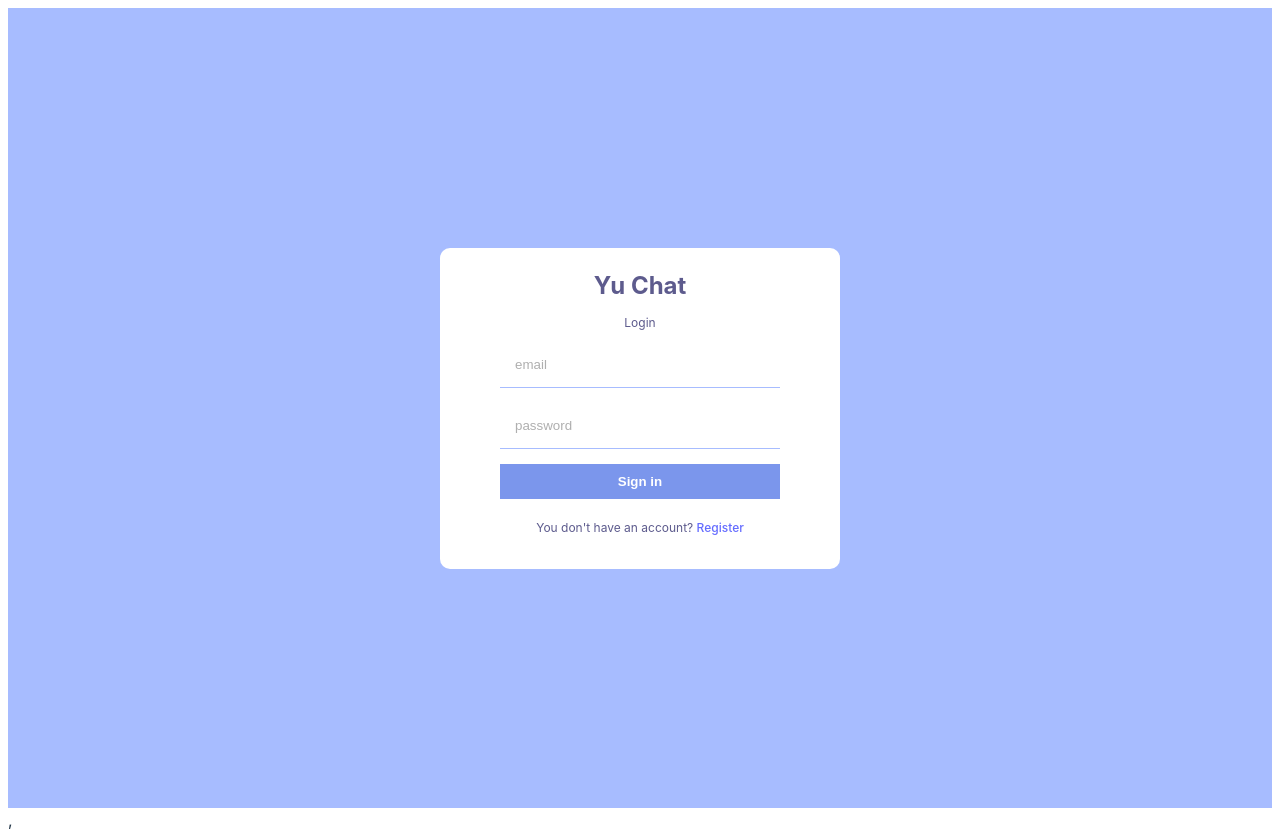
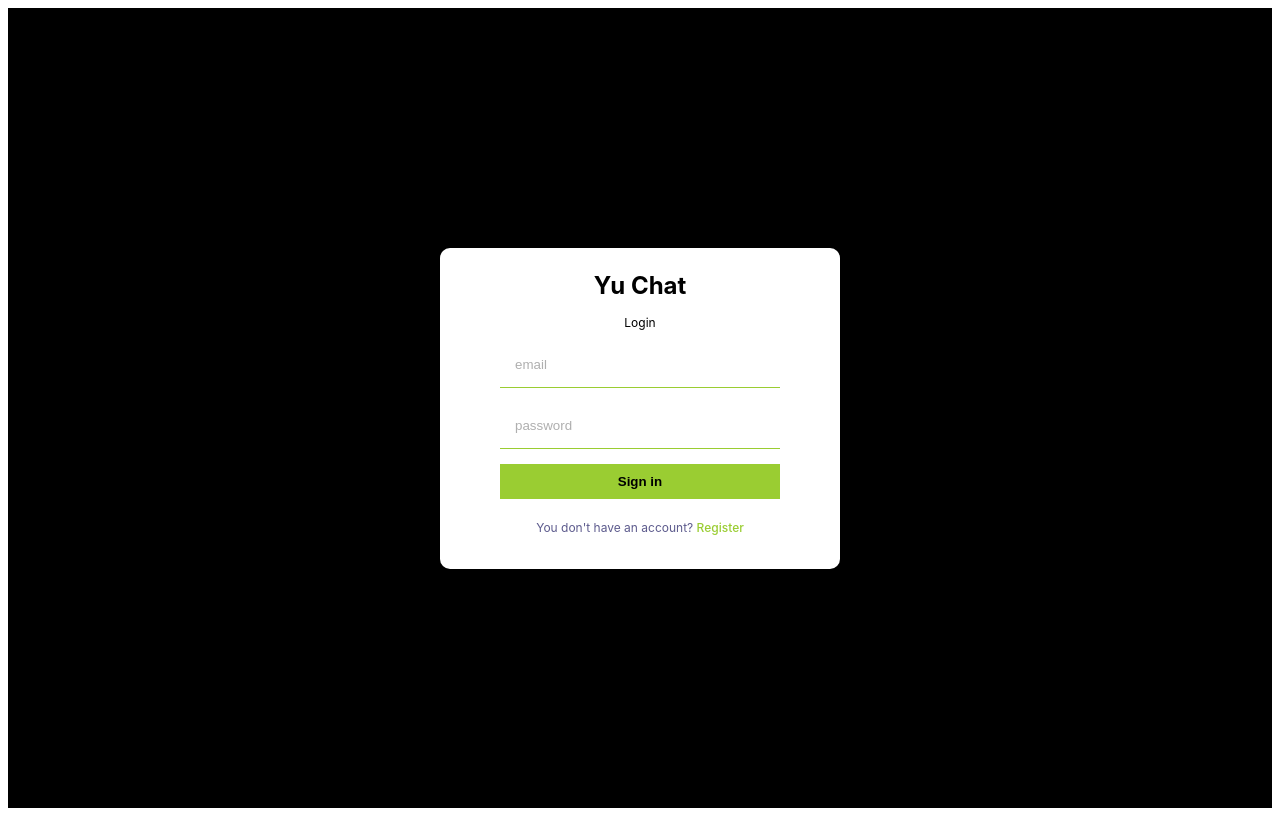
Before and after one commit to YusifAliyev037/YuChat, a React (Vite) app: page /login in a window 1280 px wide. After the commit the page ends 816 px from the top, so only its background shows below. Built offline with nearby package versions, Linux system fonts and the light colour scheme; no server answers.

Commit message:
chat design with my love

```diff
--- /dev/null
+++ b/src/Components/Context/ChatContext.jsx
@@ -0,0 +1,37 @@
+import { onAuthStateChanged } from "firebase/auth";
+import { createContext, useContext, useEffect, useReducer, useState } from "react";
+import { auth } from "../Service/firebase";
+import { AuthContext } from "./AuthContext";
+
+export const ChatContext = createContext();
+
+export const ChatContextProvider = ({children}) => {
+    const {currentUser} = useContext(AuthContext)
+
+
+   const INITIAL_STATE = {
+    chatId: null,
+    user:{}
+   }
+
+   const chatReducer = (state, action) =>{
+    switch(action.type){
+        case "CHANGE_USER":
+            return{
+                user:action.payload,
+                chatId:currentUser.uid > action.payload.uid
+                ? currentUser.uid + action.payload.uid
+                : action.payload.uid + currentUser.uid
+            }
+            default:
+                return state
+    }
+   };
+   const [state, dispatch] = useReducer(chatReducer, INITIAL_STATE)
+    return(
+
+    <ChatContext.Provider value={{data:state, dispatch}}>
+        {children}
+    </ChatContext.Provider>
+    )
+}
--- a/src/Components/Pages/ChatBox/Search.jsx
+++ b/src/Components/Pages/ChatBox/Search.jsx
@@ -30,8 +30,9 @@ function Search() {
     e.code === "Enter" && handleSearch();
   };
 
-  const handleSelect = async () => {
+  const handleSelect = async (u) => {
     //check whether the group(chats in firestore) exists, if not create
+    dispatch({typeof:"CHANGE_USER", payload:u})
     const combinedId =
       currentUser.uid > user.uid
         ? currentUser.uid + user.uid
@@ -81,7 +82,7 @@ function Search() {
       </div>
       {err && <span>User Not Found!</span>}
       {user && (
-        <div className="userchat" onClick={handleSelect}>
+        <div className="userchat" onClick={()=>handleSelect(chat[1].userInfo)}>
           <img src={user.photoURL} alt="" />
           <div className="userchatinfo">
             <span>{user.displayName}</span>
--- a/src/Components/Pages/ChatBox/Users.jsx
+++ b/src/Components/Pages/ChatBox/Users.jsx
@@ -2,11 +2,14 @@ import { doc, onSnapshot } from 'firebase/firestore';
 import React, { useContext, useEffect, useState } from 'react'
 import { db } from '../../Service/firebase';
 import { AuthContext } from '../../Context/AuthContext';
+import { ChatContext } from '../../Context/ChatContext';
 
 function Users() {
 
   const [chats, setChats] = useState([]);
-  const {currentUser} = useContext(AuthContext)
+  const {currentUser} = useContext(AuthContext);
+  const {dispatch} = useContext(ChatContext)
+
 
   useEffect(()=>{
     const getChats =() => {
@@ -22,10 +25,14 @@ function Users() {
   },[currentUser.uid]);
   console.log(Object.entries(chats));
 
+  const handleSelect = (u) =>{
+    dispatch({typeof:"CHANGE_USER", payload:u})
+  }
+
   return (
     <div className='chats'>
       {Object.entries(chats)?.map((chat) =>(
-        <div className="userchat" key={chat[0]}>
+        <div className="userchat" key={chat[0]} onClick={()=>handleSelect(chat[1].userInfo)}>
         <img src={chat[1].userInfo.photoURL} alt="" />
         <div className="userchatinfo">
           <span>{chat[1].userInfo.displayName}</span>
--- a/src/index.css
+++ b/src/index.css
@@ -5,7 +5,7 @@
 
     color-scheme: light dark;
     color: rgba(255, 255, 255, 0.87);
-    background-color:#ffffff;
+    background-color:#0000;
 
     font-synthesis: none;
     text-rendering: optimizeLegibility;
@@ -15,11 +15,11 @@
 
   a {
     font-weight: 500;
-    color: #646cff;
+    color: yellowgreen;
     text-decoration: inherit;
   }
   a:hover {
-    color: #535bf2;
+    color: #000;
   }
 
 
--- a/src/style.scss
+++ b/src/style.scss
@@ -19,14 +19,14 @@
 // $darkcolor:#2f2d52;
 
 .formcontainer {
-    background-color: #a7bcff;
+    background-color: #000;
     height: 100vh;
     display: flex;
     align-items: center;
     justify-content: center;
 
     .formwrapper {
-      background-color: white;
+      background-color: #fff;
       padding: 20px 60px;
       border-radius: 10px;
       display: flex;
@@ -35,14 +35,14 @@
       align-items: center;
 
       .logo {
-        color: #5d5b8d;
+        color: #000;
         font-weight: bold;
         font-size: 24px;
 
       }
 
       .title {
-        color: #5d5b8d;
+        color: #000;
         font-size: 12px;
       }
 
@@ -57,15 +57,16 @@
           padding: 15px;
           border: none;
           width: 250px;
-          border-bottom: 1px solid #a7bcff;
+          border-bottom: 1px solid yellowgreen;
+          outline: none;
           &::placeholder {
             color: rgb(175, 175, 175);
           }
         }
 
         button {
-          background-color: #7b96ec;
-          color: white;
+          background-color: yellowgreen;
+          color: #000;
           padding: 10px;
           font-weight: bold;
           border: none;
@@ -92,8 +93,9 @@
   }
 
 .home{
-    background-color: teal;
+    background-color: #000;
     height: 100vh;
+    width: 100%;
     display: flex;
     align-items: center;
     justify-content: center;
@@ -112,13 +114,13 @@
 
     .sidebar{
         flex: 1;
-        background-color: #3e3c61;
+        background-color: #181818;
         position: relative;
 
        .navbar{
         display: flex;
         align-items: center;
-        background-color: #2f2d52;
+        background-color: #000;
         height: 50px;
         padding: 10px;
         justify-content: space-between;
@@ -144,7 +146,7 @@
        }
 
        button{
-        background-color: #5d5b8d;
+        background-color: #181818;
         color: #ddddf7;
         font-size: 10px;
         border: none;
@@ -164,7 +166,7 @@
         flex: 2;
         .chatinfo{
             height: 50px;
-            background-color: #5d5b8d;
+            background-color: #181818;
             display: flex;
             align-items: center;
             justify-content: space-between;
@@ -179,7 +181,7 @@
         }
 
         .messages{
-            background-color:#ddddf7;
+            background-color:#e4e4e4;
             padding: 10px;
             height: calc(100% - 160px);
             overflow: scroll;
@@ -229,7 +231,7 @@
 
 
                 p{
-                    background-color: #8da4f1;
+                    background-color: yellowgreen;
                     color: #fff;
                     border-radius: 10px 0 10px 10px ;
                 }
@@ -272,7 +274,7 @@
                     border: none;
                     padding: 10px 15px;
                     color: #fff;
-                    background-color: #8da4f1;
+                    background-color: yellowgreen;
                 }
 
             }
```
Also changed, not shown: src/main.jsx (+4 -3 lines).
